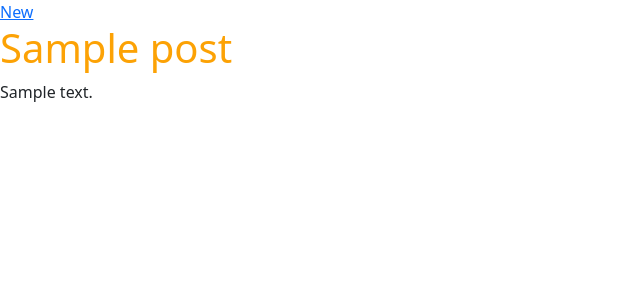
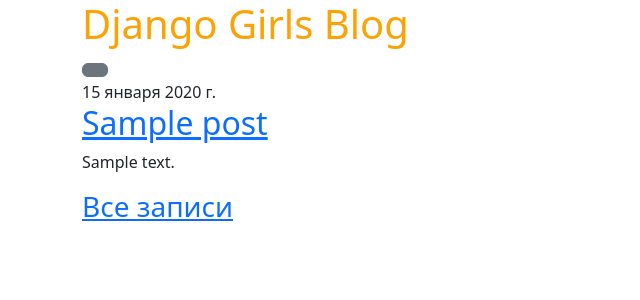
Before and after one commit to cruelrin/blog-web, a Django app: page /post/1/ in a window 1280 px wide. Shown: the top 300 px of the page, without its empty margins (0-640 px from the left). Run offline with Django 5.2, Linux system fonts and the light colour scheme; tables that the repository leaves empty hold one stand-in row (values such as "Sample post").

Commit message:
2 коммит

```diff
--- a/blog/templates/blog/base.html
+++ b/blog/templates/blog/base.html
@@ -2,17 +2,35 @@
 <!doctype html>
 <html lang="en">
   <head>
+
     <meta charset="utf-8">
     <meta name="viewport" content="width=device-width, initial-scale=1">
-    <title>Bootstrap demo</title>
+    <title>Lol</title>
+
     <link href="https://cdn.jsdelivr.net/npm/bootstrap@5.3.2/dist/css/bootstrap.min.css" rel="stylesheet" integrity="sha384-T3c6CoIi6uLrA9TneNEoa7RxnatzjcDSCmG1MXxSR1GAsXEV/Dwwykc2MPK8M2HN" crossorigin="anonymous">
     <link rel="stylesheet" href="https://cdnjs.cloudflare.com/ajax/libs/animate.css/4.1.1/animate.min.css" />
     <link rel="stylesheet" href="{% static 'css/blog.css' %}">
   </head>
+
   <body>
-    <a href="{% url 'post_new' %}"">New</a>
-    {% block content %}
-    {% endblock %}
+    <header class="page-header">
+      <div class = "container">
+        <h1>Django Girls Blog</h1>
+      </div>
+    </header>
+
+    <main class="container main-container">
+      <div class="row">
+          <div class="col">
+          {% block content %}
+
+          {% endblock %}
+          </div>
+      </div>
+  </main>
+
+
+
     <script src="https://cdn.jsdelivr.net/npm/bootstrap@5.3.2/dist/js/bootstrap.bundle.min.js" integrity="sha384-C6RzsynM9kWDrMNeT87bh95OGNyZPhcTNXj1NW7RuBCsyN/o0jlpcV8Qyq46cDfL" crossorigin="anonymous"></script>
   </body>
 </html>
--- a/blog/templates/blog/post_detail.html
+++ b/blog/templates/blog/post_detail.html
@@ -1,6 +1,20 @@
 {% extends 'blog/base.html' %}
+{% block content %}
 
-{% block content %}
-  <h1>{{ post.title }}</h1>
-  <p>{{ post.text }}</p>
+                <article class="post">
+                    <aside class="actions">
+                        <a class="btn btn-secondary" href="{% url 'post_edit' pk=post.pk %}">
+                        </a>
+                    </aside>
+                    {% if post.published_date %}
+                        <time class="date">
+                            {{ post.published_date }}
+                        </time>
+                        {% endif %}
+                        <h2><a href="{% url 'post_detail' pk=post.pk %}">{{ post.title }}</a></h2>
+                        <p>{{ post.text|linebreaksbr }}</p>
+                        <h3 class="all-posts-link"><a href="{% url 'post_list' %}">Все записи</a></h3>
+
+
+                    </article>
 {% endblock %}
--- a/blog/urls.py
+++ b/blog/urls.py
@@ -1,8 +1,10 @@
 from django.urls import path
 from .views import *
+from . import views
 
 urlpatterns = [
     path('', post_list, name='post_list'),
     path('post/<int:pk>/', post_detail, name='post_detail'),
     path('post/new/', post_new, name='post_new'),
+    path('post/<int:pk>/edit/', views.post_edit, name='post_edit'),
 ]
--- a/blog/views.py
+++ b/blog/views.py
@@ -22,3 +22,18 @@
     else:
         form = PostForm()
     return render(request, 'blog/post_edit.html', {'form': form})
+
+
+def post_edit(request, pk):
+    post = get_object_or_404(Post, pk=pk)
+    if request.method == "POST":
+        form = PostForm(request.POST, instance=post)
+        if form.is_valid():
+            post = form.save(commit=False)
+            post.author = request.user
+            post.published_date = timezone.now()
+            post.save()
+            return redirect('post_detail', pk=post.pk)
+    else:
+        form = PostForm(instance=post)
+    return render(request, 'blog/post_edit.html', {'form': form})
```
Also changed, not shown: blog/templates/blog/post_list.html (+16 -6 lines).
